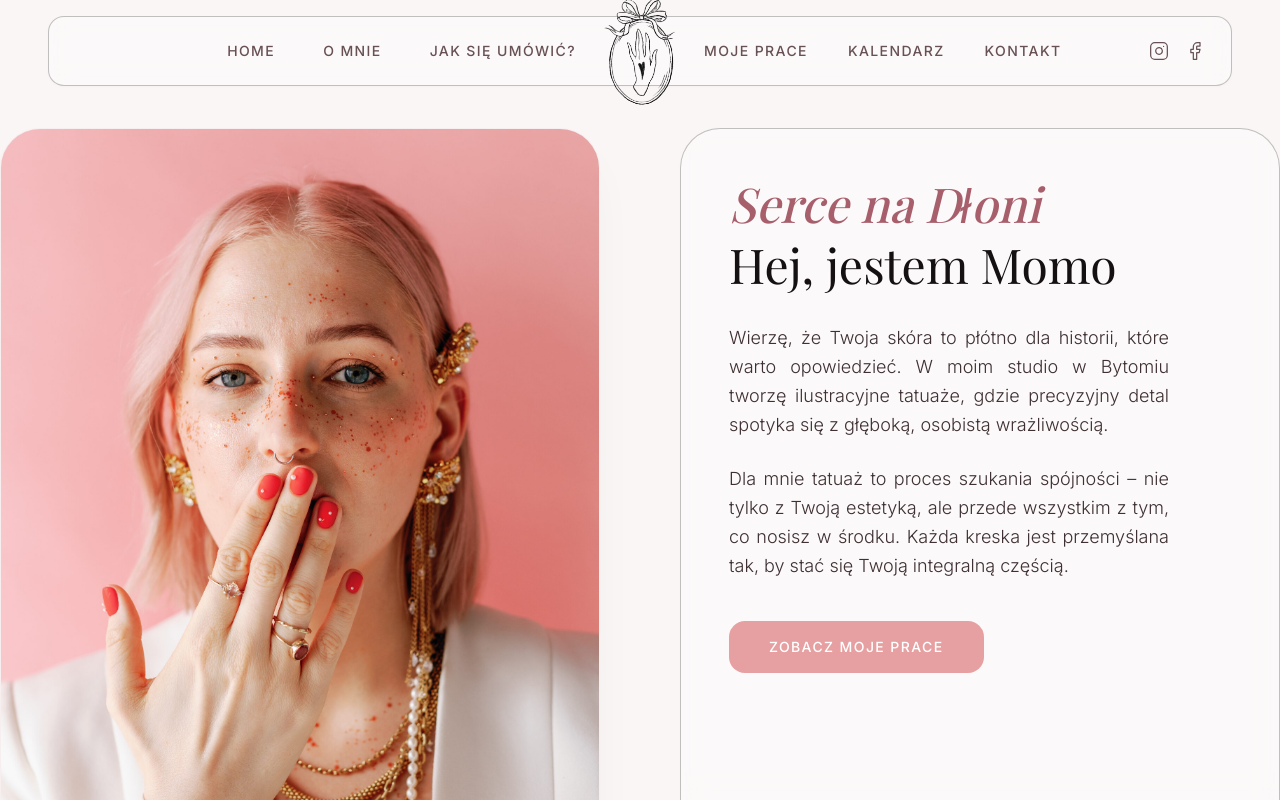
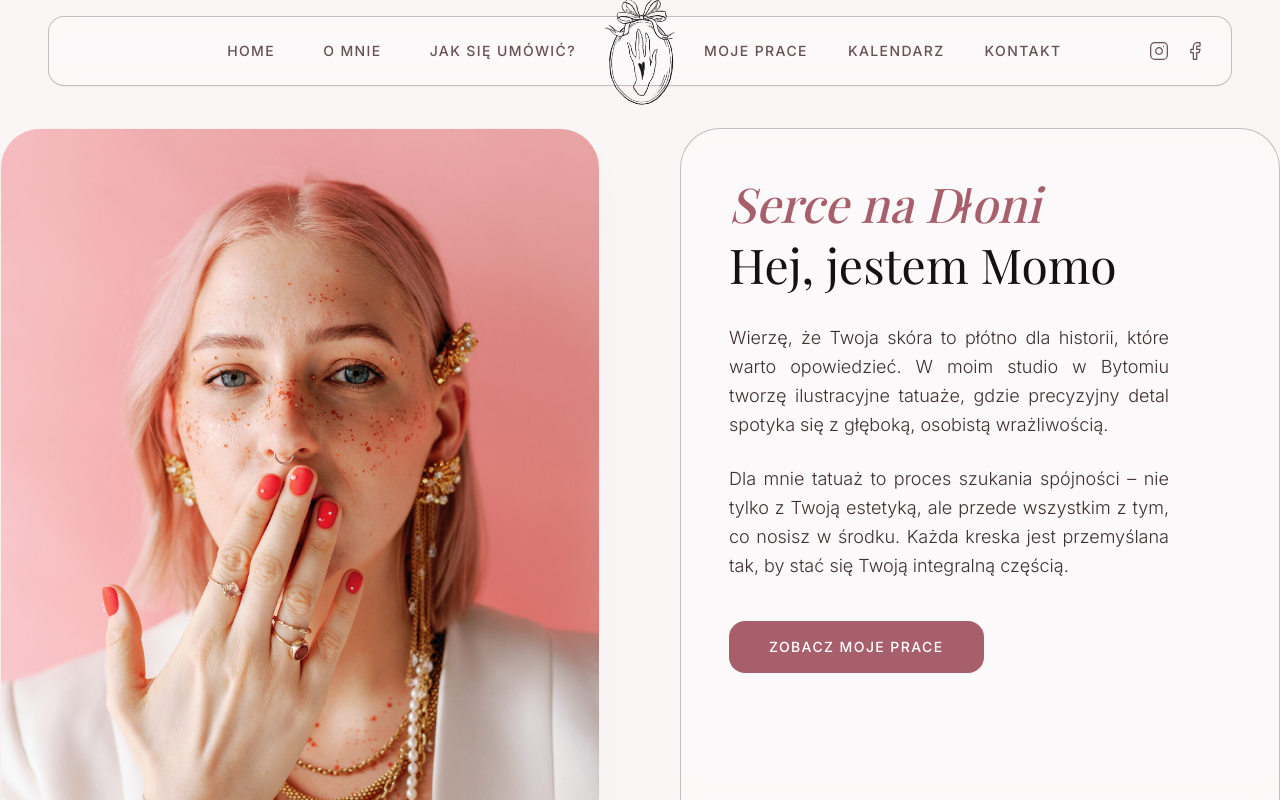
Before and after one commit to plowigus/serce-na-dloni-tattoo, a Next.js app: page / in a window 1280 px wide. Built offline with nearby package versions, Linux system fonts and the light colour scheme; a web font is replaced by a local one.

Commit message:
color fix

```diff
--- a/app/components/sections/Hero.tsx
+++ b/app/components/sections/Hero.tsx
@@ -1,8 +1,9 @@
 import Image from "next/image";
 import Link from "next/link";
+
+// ZMIANA: Statyczny import zdjęcia (usuwa mignięcie przy ładowaniu)
+// Upewnij się, że plik jest w public/images/momo.jpg
 import momoImg from "../../../public/images/momo.jpg";
-
-
 
 export default function Hero() {
     return (
@@ -12,11 +13,11 @@ export default function Hero() {
 
                     {/* LEWA STRONA - ZDJĘCIE */}
                     <div className="md:col-span-6 h-full flex flex-col justify-start">
-                        <div className="relative w-full max-w-[600px] aspect-4/5 rounded-[40px] overflow-hidden shadow-2xl shadow-primary-900/5 border border-white/40 bg-primary-200/50">
+                        <div className="relative w-full max-w-[600px] aspect-[4/5] rounded-[40px] overflow-hidden shadow-2xl shadow-primary-900/5 border border-white/40 bg-primary-200/50">
                             <Image
                                 alt="Momo - Tatuażystka"
-                                src={momoImg}
-                                placeholder="blur"
+                                src={momoImg} // Użycie importu statycznego
+                                placeholder="blur" // Rozmyte tło zamiast pustego miejsca
                                 fill
                                 className="object-cover"
                                 priority
@@ -28,7 +29,7 @@ export default function Hero() {
 
                     {/* PRAWA STRONA - TEKST */}
                     <div className="md:col-span-6 h-full flex flex-col justify-start items-center md:items-end">
-                        <div className="w-full max-w-[600px] aspect-4/5 bg-white/30 backdrop-blur-md rounded-[40px] p-8 md:p-12 border-[0.5px] border-primary-950/25 shadow-sm shadow-primary-500/5 flex flex-col justify-start">
+                        <div className="w-full max-w-[600px] aspect-[4/5] bg-white/30 backdrop-blur-md rounded-[40px] p-8 md:p-12 border-[0.5px] border-primary-950/25 shadow-sm shadow-primary-500/5 flex flex-col justify-start">
 
                             <div>
                                 <h1 className="font-serif text-4xl md:text-5xl lg:text-5xl text-primary-950 leading-[1.1] mb-8">
@@ -52,8 +53,12 @@ export default function Hero() {
                                 <div className="mt-10">
                                     <Link
                                         href="/moje-prace"
-                                        className="relative inline-flex items-center justify-center px-10 py-4 bg-[#e7a0a1] text-white rounded-2xl overflow-hidden transition-colors duration-300 ease-out hover:bg-[#a85f6c]"
+                                        // ZMIANA KOLORÓW DLA KONTRASTU (Accessibility Fix)
+                                        // Stary bg: #e7a0a1 (za jasny) -> Nowy bg: #a85f6c (ciemny róż z nagłówka)
+                                        // Hover: jeszcze ciemniejszy odcień #8e4d59 dla efektu kliknięcia
+                                        className="relative inline-flex items-center justify-center px-10 py-4 bg-[#a85f6c] text-white rounded-2xl overflow-hidden transition-colors duration-300 ease-out hover:bg-[#8e4d59]"
                                         prefetch={false}
+                                        aria-label="Zobacz moje prace - przejdź do portfolio"
                                     >
                                         <span className="relative z-10 uppercase tracking-widest text-sm font-medium">
                                             Zobacz moje prace
```
